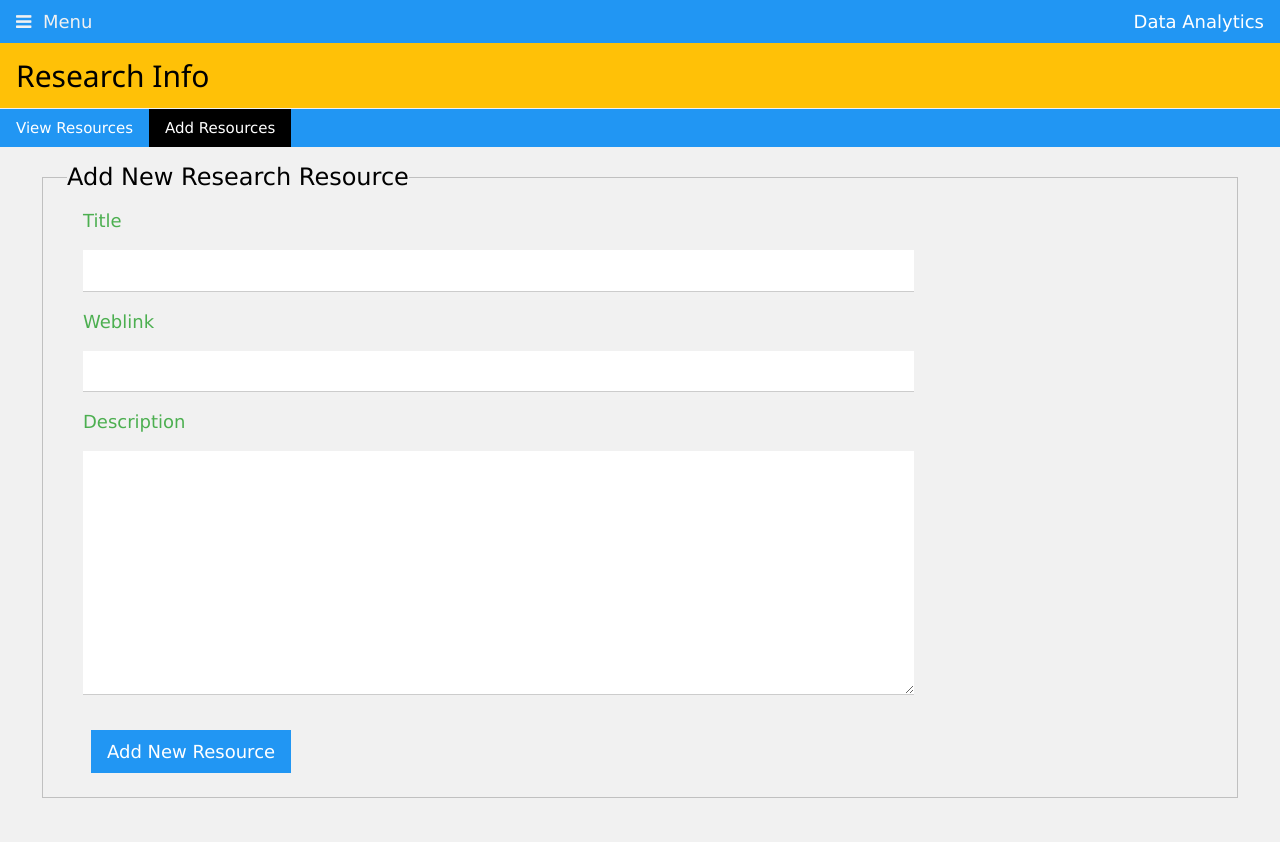
After one commit to TerraX3000/data_analytics_app, a Flask app: page /researchinfo in a window 1280 px wide, after a click on "Add Resources". The commit adds this page. Run offline with Flask 3, Linux system fonts and the light colour scheme; parts of the project's set-up code (start-up, migrations or seed data) failed here and were passed over; some libraries are stand-ins or nearby versions.

Commit message:
Add research info page

```diff
--- a/main_app/__init__.py
+++ b/main_app/__init__.py
@@ -89,10 +89,12 @@ def create_app(config_class):
     from main_app.datavisualizationsamples.routes import datavisualizationsamples_bp
     from main_app.datasetManager.routes import datasetManager_bp
     from main_app.datasetAnalyzer.routes import datasetAnalyzer_bp
+    from main_app.researchInfo.routes import researchInfo_bp
 
     app.register_blueprint(main_bp)
     app.register_blueprint(datavisualizationsamples_bp)
     app.register_blueprint(datasetManager_bp)
     app.register_blueprint(datasetAnalyzer_bp)
+    app.register_blueprint(researchInfo_bp)
 
     return app
--- /dev/null
+++ b/main_app/researchInfo/forms.py
@@ -0,0 +1,30 @@
+from flask_wtf import FlaskForm
+from flask_wtf.file import FileField, FileAllowed, FileRequired
+from wtforms import (
+    SubmitField,
+    StringField,
+    SelectField,
+    HiddenField,
+    TimeField,
+    BooleanField,
+    TextAreaField,
+    SelectMultipleField,
+    widgets,
+)
+from wtforms.fields.html5 import DateField
+from wtforms.validators import DataRequired, Optional
+
+
+class addResearchInfoForm(FlaskForm):
+    title = StringField("Title", validators=[DataRequired()])
+    weblink = StringField("Weblink", validators=[Optional()])
+    description = TextAreaField("Description", render_kw={"rows": "10"})
+    submitResearchInfo = SubmitField("Add New Resource")
+
+
+class updateResourceForm(FlaskForm):
+    researchInfo_id = HiddenField()
+    title = StringField("Title", validators=[DataRequired()])
+    weblink = StringField("Weblink", validators=[Optional()])
+    description = TextAreaField("Description", render_kw={"rows": "10"})
+    submitUpdatedResource = SubmitField("Update Resource")
--- /dev/null
+++ b/main_app/researchInfo/routes.py
@@ -0,0 +1,79 @@
+from flask import render_template, redirect, url_for, flash, request, Blueprint
+from main_app import db
+from main_app.models import ResearchInfo
+from main_app.researchInfo.forms import addResearchInfoForm, updateResourceForm
+from main_app.datasetManager.datasetManager import uploadDataset
+from main_app.main.utilityfunctions import printLogEntry, printFormErrors, save_File
+
+researchInfo_bp = Blueprint("researchInfo_bp", __name__)
+
+
+@researchInfo_bp.route("/researchinfo", methods=["GET", "POST"])
+def display_researchInfo():
+    addResearchInfoFormDetails = addResearchInfoForm()
+
+    researchInfoLogs = ResearchInfo.query.order_by(
+        ResearchInfo.createDateTime.desc()
+    ).all()
+
+    if "submitResearchInfo" in request.form:
+        if addResearchInfoFormDetails.validate_on_submit():
+            printLogEntry("New Research Info Form Submitted")
+            title = addResearchInfoFormDetails.title.data
+            weblink = addResearchInfoFormDetails.weblink.data
+            description = addResearchInfoFormDetails.description.data
+            newResearchInfo = ResearchInfo(
+                title=title, weblink=weblink, description=description
+            )
+            db.session.add(newResearchInfo)
+            db.session.commit()
+            return redirect(url_for("researchInfo_bp.display_researchInfo"))
+
+    printFormErrors(addResearchInfoFormDetails)
+
+    return render_template(
+        "researchinfo.html",
+        title="Research Info",
+        addResearchInfoForm=addResearchInfoFormDetails,
+        researchInfoLogs=researchInfoLogs,
+    )
+
+
+@researchInfo_bp.route("/researchinfo/<int:log_id>/delete", methods=["POST"])
+def delete_Resource(log_id):
+
+    log = ResearchInfo.query.get_or_404(log_id)
+    LogDetails = f"{(log_id)} {log.title}"
+    printLogEntry("Running delete_Resource(" + LogDetails + ")")
+    db.session.delete(log)
+    db.session.commit()
+    flash("Resource has been deleted!", "success")
+    return redirect(url_for("researchInfo_bp.display_researchInfo"))
+
+
+@researchInfo_bp.route(
+    "/researchinfo/<int:researchInfo_id>/update", methods=["GET", "POST"]
+)
+def update_Resource(researchInfo_id):
+    printLogEntry("Running update_Resource()")
+    resource = ResearchInfo.query.get_or_404(researchInfo_id)
+    updateResourceFormDetails = updateResourceForm()
+    if "submitUpdatedResource" in request.form:
+        if updateResourceFormDetails.validate_on_submit():
+            resource.title = updateResourceFormDetails.title.data
+            resource.weblink = updateResourceFormDetails.weblink.data
+            resource.description = updateResourceFormDetails.description.data
+            db.session.commit()
+            printLogEntry("Resource info updated for " + resource.title)
+            flash("Resource info for " + resource.title + " updated!", "success")
+            return redirect(url_for("researchInfo_bp.display_researchInfo"))
+    if resource:
+        updateResourceFormDetails.researchInfo_id.data = resource.id
+        updateResourceFormDetails.title.data = resource.title
+        updateResourceFormDetails.weblink.data = resource.weblink
+        updateResourceFormDetails.description.data = resource.description
+    return render_template(
+        "researchinfo_edit.html",
+        title="Edit Resource Info",
+        updateResourceForm=updateResourceFormDetails,
+    )
--- /dev/null
+++ b/main_app/static/js/pageTabs.js
@@ -0,0 +1,28 @@
+// Tabs for pages
+// Based on example here: https://www.w3schools.com/w3css/w3css_tabulators.asp
+// Requires HTML elements defined as in these examples:
+//
+// <div class="w3-bar w3-blue">
+// <button id='button_StudentInfoTab' class="w3-bar-item w3-button tablink w3-black" onclick="openTab(event, 'StudentInfoTab', 'ScheduleAdmin')">StudentInfo</button>
+// <button id='button_StaffInfoTab' class="w3-bar-item w3-button tablink" onclick="openTab(event, 'StaffInfoTab', 'ScheduleAdmin')">Staff Info</button></div>
+//
+// <div class="infoTab" id="StudentInfoTab">
+// <div class="infoTab" id="StaffInfoTab" style="display:none">
+//
+
+function openTab(evt, infoTabName, pageName) {
+    page_selected_tab = pageName + '_selected_tab';
+    sessionStorage.setItem(page_selected_tab, infoTabName);
+    var i, x, tablinks;
+
+    x = document.getElementsByClassName("infoTab");
+    for (i = 0; i < x.length; i++) {
+        x[i].style.display = "none";
+    }
+    tablinks = document.getElementsByClassName("tablink");
+    for (i = 0; i < tablinks.length; i++) {
+        tablinks[i].className = tablinks[i].className.replace(" w3-black", "");
+    }
+    document.getElementById(infoTabName).style.display = "block";
+    evt.currentTarget.className += " w3-black";
+}
--- a/main_app/templates/layout.html
+++ b/main_app/templates/layout.html
@@ -30,7 +30,7 @@
     <div class="w3-bar w3-top w3-blue w3-large" style="z-index:4">
         <button id="menuButton" class="w3-bar-item w3-button w3-hover-none w3-hover-text-light-grey"
             onclick="w3_open();"><i class="fa fa-bars"></i>  Menu</button>
-        <span class="w3-bar-item w3-right">My App</span>
+        <span class="w3-bar-item w3-right">Data Analytics</span>
     </div>
 
     <!-- Sidebar/menu -->
@@ -61,6 +61,8 @@
                 Dataset Manager</a>
             <a href="/datasetanalyzer" class="w3-bar-item w3-button w3-padding"><i class="fa fa-home fa-fw"></i>
                 Dataset Analyzer</a>
+            <a href="/researchinfo" class="w3-bar-item w3-button w3-padding"><i class="fa fa-home fa-fw"></i>
+                Research Info</a>
             <a href="/about" class="w3-bar-item w3-button w3-padding"><i class="fa fa-bank fa-fw"></i>  About My App</a>
 
         </div>
--- /dev/null
+++ b/main_app/templates/researchinfo.html
@@ -0,0 +1,128 @@
+{% extends 'layout.html'%}
+{% block content %}
+
+{% macro macro_display_formfield(formfield, w3ResponsiveGridClass) %}
+<div class="{{w3ResponsiveGridClass}}">
+    {{ formfield.label(class="w3-text-green w3-large") }}
+    {% if formfield.errors %}
+    {{ formfield(class="w3-select is-invalid") }}
+    <div class="invalid-feedback">
+        {% for error in formfield.errors %}
+        <span>{{ error }}</span>
+        {% endfor %}
+    </div>
+    {% else %}
+    {{ formfield(class="w3-select  w3-section", id=False) }}
+    {% endif %}
+</div>
+{% endmacro %}
+
+<div class="w3-container w3-amber w3-row">
+    <div class="w3-third">
+        <h2>{{title}}</h2>
+    </div>
+</div>
+
+<div class="w3-container w3-center">
+</div>
+
+<div class="w3-bar w3-blue">
+    <button id='button_ViewResourcesTab' class="w3-bar-item w3-button tablink"
+        onclick="openTab(event, 'ViewResourcesTab', 'DataAnalytics')">View Resources</button>
+    <button id='button_AddResourcesTab' class="w3-bar-item w3-button tablink"
+        onclick="openTab(event, 'AddResourcesTab','DataAnalytics')">Add Resources</button>
+</div>
+
+<div class="infoTab" id="ViewResourcesTab" style="display:block">
+    <div class="w3-container w3-padding-large w3-margin-right w3-margin-left w3-section">
+        {% for researchInfo in researchInfoLogs %}
+        <div class="w3-section w3-bottombar">
+            <div class="w3-row-padding">
+                <h3 class="w3-threequarter"> {{researchInfo.title}} </h3>
+                <div class="w3-right">
+                    <form action="{{ url_for('researchInfo_bp.update_Resource', researchInfo_id=researchInfo.id) }}"
+                        method="POST">
+                        <button type="submit"><i class="fa fa-pencil fa-fw"></i>Edit</button>
+
+                        <button type="button"
+                            onclick="document.getElementById('deleteModal{{researchInfo.id}}').style.display='block'"><i
+                                class="fa fa-trash fa-fw"></i>Delete</button>
+                    </form>
+                </div>
+
+                <a class="w3-col l12 w3-padding-small w3-small w3-text-grey"
+                    href="{{researchInfo.weblink}}">{{researchInfo.weblink}}<i
+                        class="w3-padding-small fa fa-external-link" aria-hidden="true"></i></a>
+                <i style="white-space: pre-wrap"
+                    class="w3-col l12 w3-padding-small w3-medium">{{researchInfo.description}} </i>
+            </div>
+        </div>
+
+        <!-- Delete Modal -->
+        <div class="w3-modal" id="deleteModal{{researchInfo.id}}">
+            <div class="w3-container">
+                <div class="w3-modal-content" style="width:50%">
+                    <header class="w3-container w3-red">
+                        <span onclick="document.getElementById('deleteModal{{researchInfo.id}}').style.display='none'"
+                            class="w3-button w3-display-topright">&times;</span>
+                        <h2>Delete This Resource?</h2>
+                    </header>
+                    <footer class="w3-container w3-margin-top w3-white w3-center">
+                        <div class="w3-bar">
+                            <form action="{{ url_for('researchInfo_bp.delete_Resource', log_id=researchInfo.id) }}"
+                                method="POST">
+                                <button type="button" class="w3-button w3-large"
+                                    onclick="document.getElementById('deleteModal{{researchInfo.id}}').style.display='none'">Cancel</button>
+                                <input class="w3-button w3-red w3-large" type="submit" value="Delete">
+                            </form>
+                        </div>
+                    </footer>
+                </div>
+            </div>
+        </div>
+        {% endfor %}
+    </div>
+</div>
+
+
+<div class="infoTab" id="AddResourcesTab" style="display:none">
+    <div class="w3-container">
+        <form class="w3-container w3-padding-large" method="POST"
+            action="{{ url_for('researchInfo_bp.display_researchInfo') }}" enctype="multipart/form-data">
+            {{ addResearchInfoForm.csrf_token(id = False) }}
+            <fieldset class="w3-container w3-padding-large w3-hover-border-green">
+                <legend class="w3-xlarge">Add New Research Resource</legend>
+                <div class="w3-row-padding">
+                    {{ macro_display_formfield(addResearchInfoForm.title, "w3-threequarter") }}
+                </div>
+                <div class="w3-row-padding">
+                    {{ macro_display_formfield(addResearchInfoForm.weblink, "w3-threequarter") }}
+                </div>
+                <div class="w3-row-padding">
+                    {{ macro_display_formfield(addResearchInfoForm.description, "w3-threequarter") }}
+                </div>
+                <div class="w3-row w3-padding-large">
+                    {{ addResearchInfoForm.submitResearchInfo(class="w3-btn w3-blue w3-large") }}
+                </div>
+            </fieldset>
+        </form>
+    </div>
+</div>
+
+
+<script type="text/javascript" src="{{ url_for('static', filename="js/pageTabs.js") }}"></script>
+<!-- Reload page to last loaded tab -->
+<script type='text/javascript'>
+    document.addEventListener("DOMContentLoaded", function (event) {
+        selected_tab = 'DataAnalytics_selected_tab';
+        var selectedTab = sessionStorage.getItem(selected_tab);
+        if (selectedTab) {
+            document.getElementById("button_" + selectedTab).click();
+        } else {
+            document.getElementById("button_ViewResources").click();
+        }
+    });
+</script>
+
+
+{% endblock content %}
```
Also changed, not shown: main_app/models.py (+10 -0 lines), main_app/researchInfo/researchInfo.py (added, +7 -0 lines), main_app/templates/researchinfo_edit.html (added, +57 -0 lines), migrations/versions/8976b8165527_.py (added, +36 -0 lines), main_app/researchInfo/__init__.py (added).
